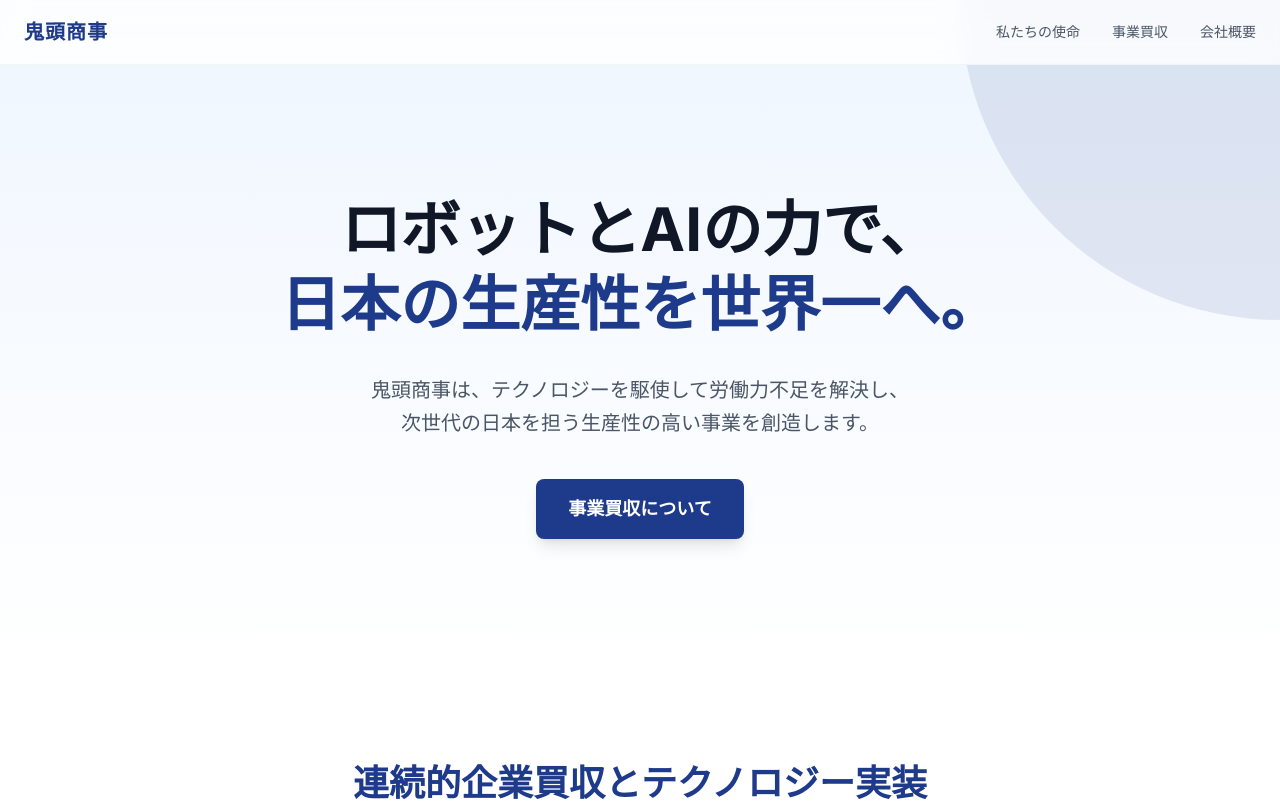
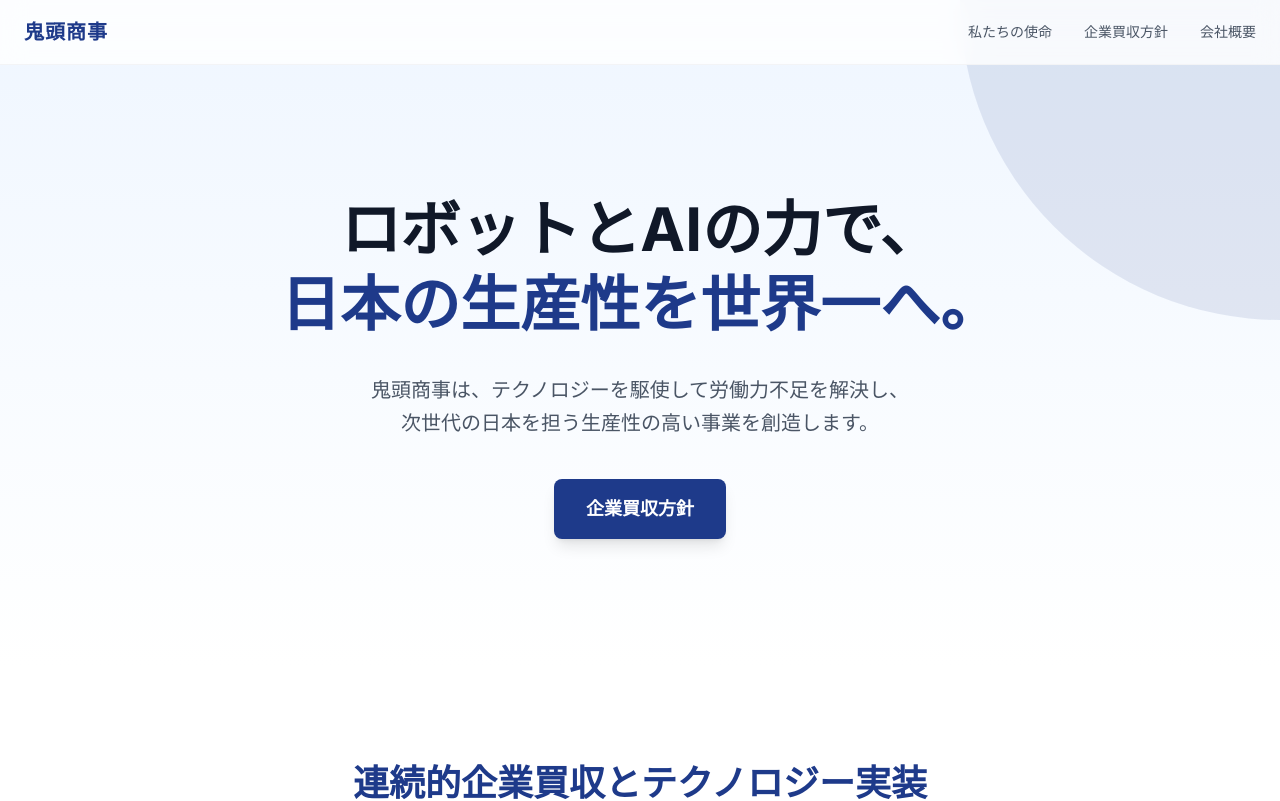
Before and after one commit to Ninja0314/kitoshoji-hp, a Next.js app: page / in a window 1280 px wide. Shown: the top 801 px of the page. Built offline with nearby package versions, Linux system fonts and the light colour scheme.

Commit message:
Update label text: 事業買収 -> 企業買収方針

```diff
--- a/src/components/Header.tsx
+++ b/src/components/Header.tsx
@@ -9,7 +9,7 @@ export default function Header() {
         </Link>
         <nav className="hidden md:flex items-center space-x-8 text-sm font-medium text-gray-600">
           <Link href="#mission" className="hover:text-blue-700 transition-colors">私たちの使命</Link>
-          <Link href="#ma-strategy" className="hover:text-blue-700 transition-colors">事業買収</Link>
+          <Link href="#ma-strategy" className="hover:text-blue-700 transition-colors">企業買収方針</Link>
           <Link href="#company" className="hover:text-blue-700 transition-colors">会社概要</Link>
         </nav>
       </div>
--- a/src/components/Hero.tsx
+++ b/src/components/Hero.tsx
@@ -16,7 +16,7 @@ export default function Hero() {
               href="#ma-strategy"
               className="w-full sm:w-auto bg-blue-900 text-white px-8 py-4 rounded-lg font-bold text-lg hover:bg-blue-800 transition-all shadow-lg text-center"
             >
-              事業買収について
+              企業買収方針
             </a>
           </div>
         </div>
```
